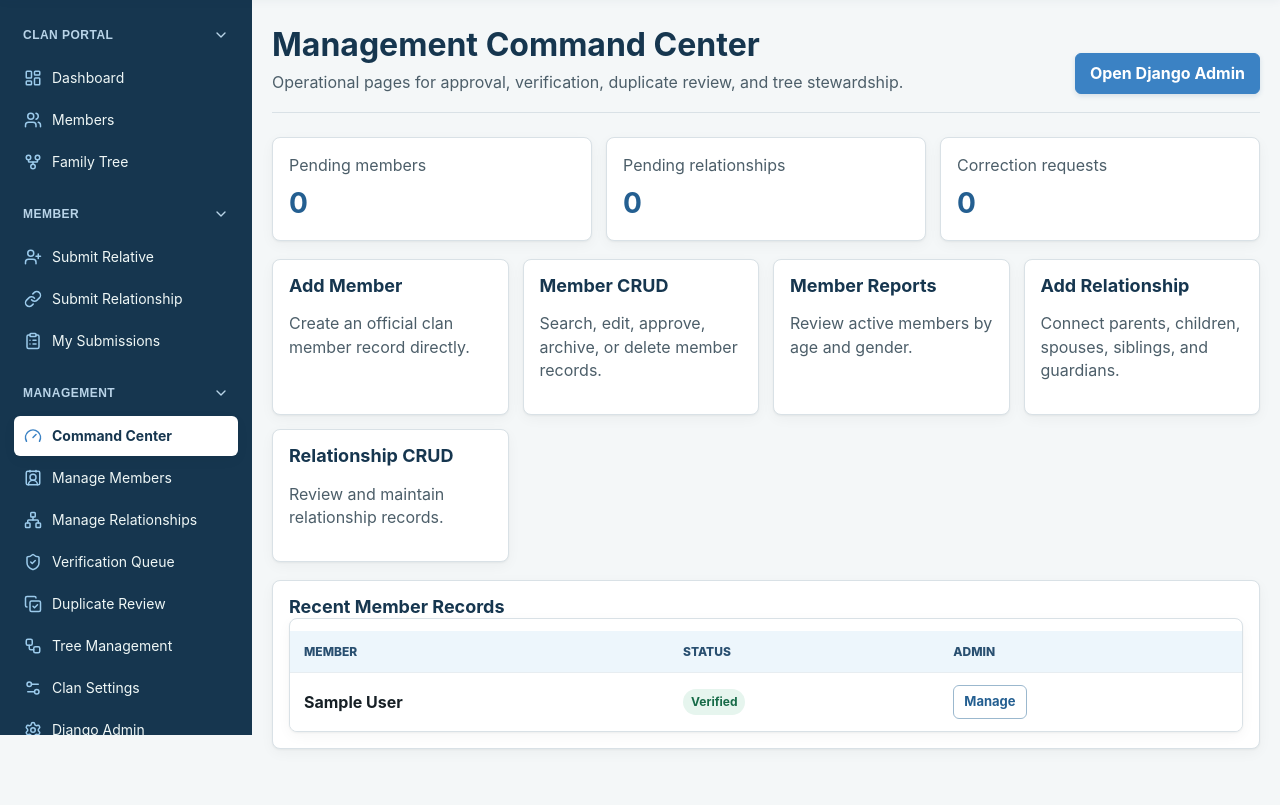
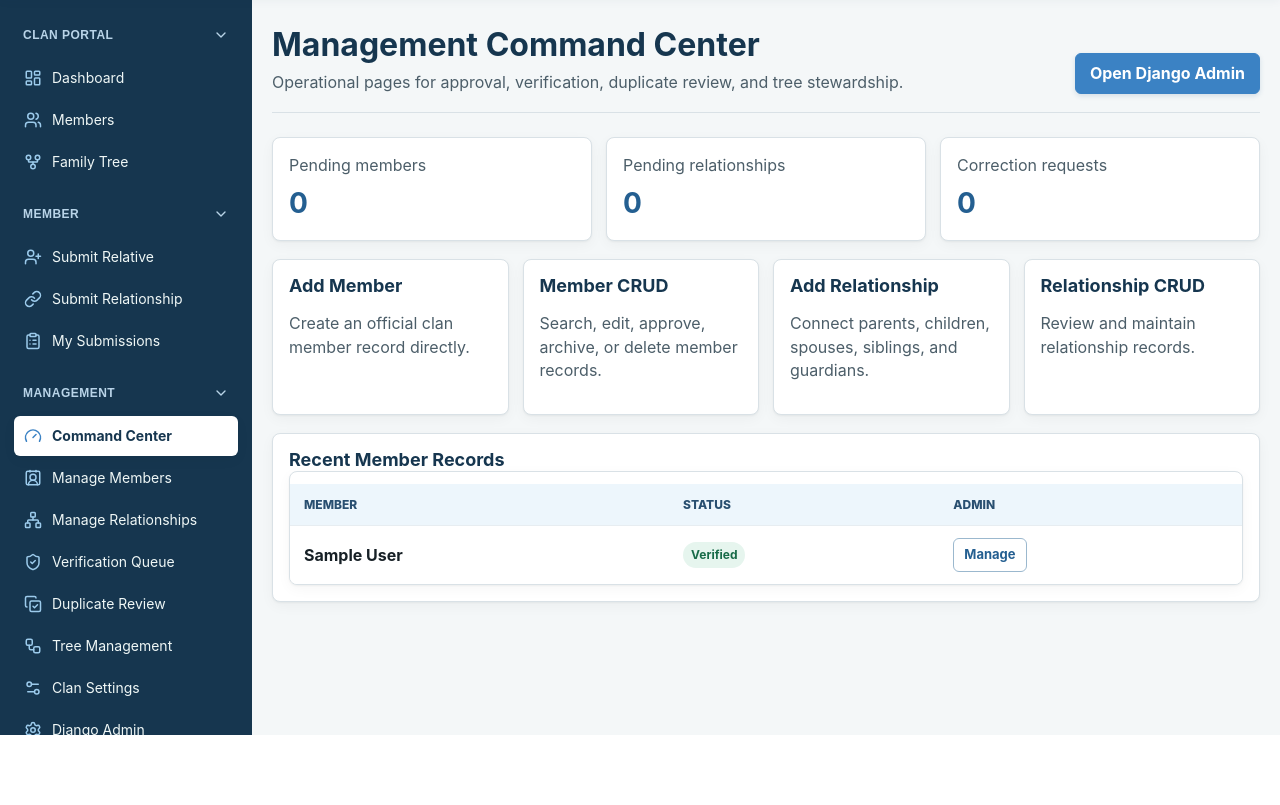
Before and after one commit to Oswaldgerald/clan, a Django app: page /management/ in a window 1280 px wide. Shown: the part 65-870 px from the top of the page. After the commit the page ends 800 px from the top, so only its background shows below. Run offline with Django 4.2, Linux system fonts and the light colour scheme; the visitor is signed in with stand-in values (Sample User, id 1); data comes from the database, SQL or seed files in the repository; data that the repository does not hold is empty; some libraries are stand-ins or nearby versions.

Commit message:
Remove member reports command center card

```diff
--- a/templates/management/command_center.html
+++ b/templates/management/command_center.html
@@ -35,10 +35,6 @@
     <h2>Member CRUD</h2>
     <p class="muted">Search, edit, approve, archive, or delete member records.</p>
   </a>
-  <a class="card" href="{% url 'management-active-member-report' %}">
-    <h2>Member Reports</h2>
-    <p class="muted">Review active members by age and gender.</p>
-  </a>
   <a class="card" href="{% url 'management-relationship-add' %}">
     <h2>Add Relationship</h2>
     <p class="muted">Connect parents, children, spouses, siblings, and guardians.</p>
```
